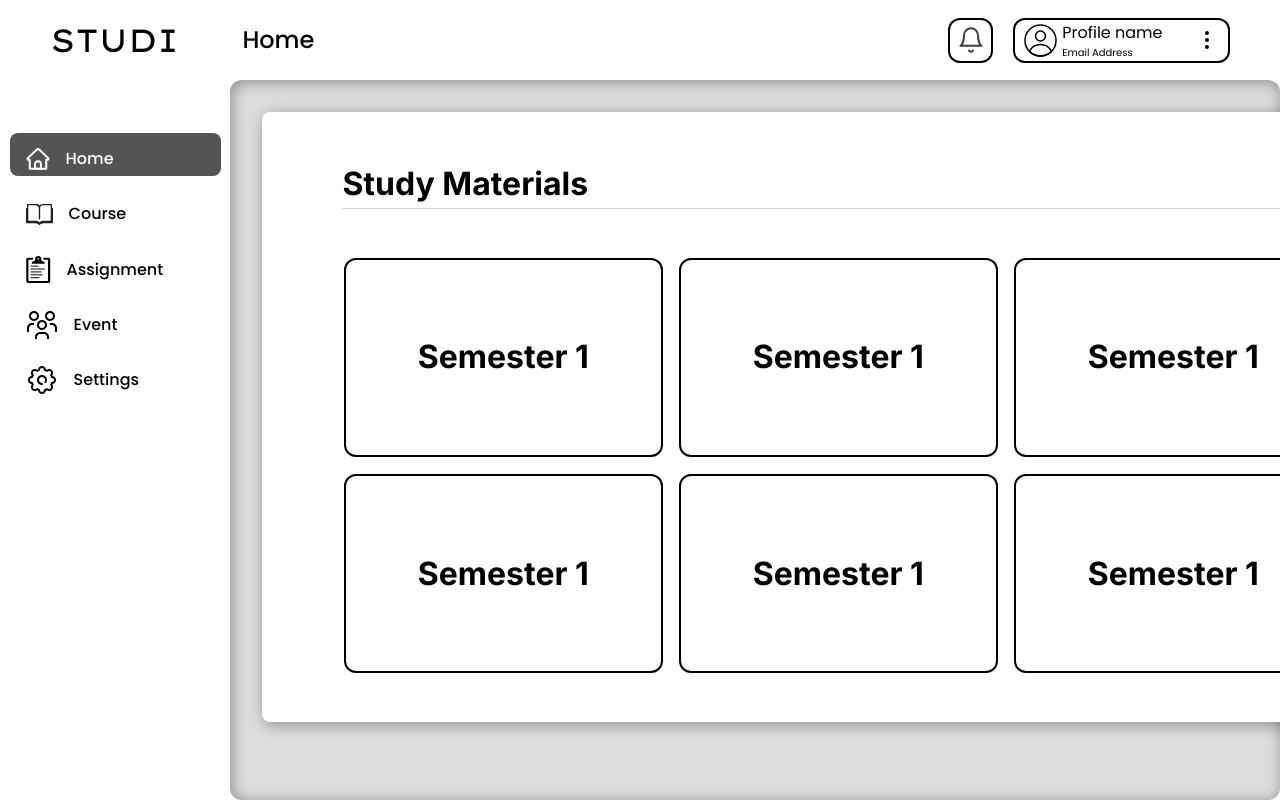
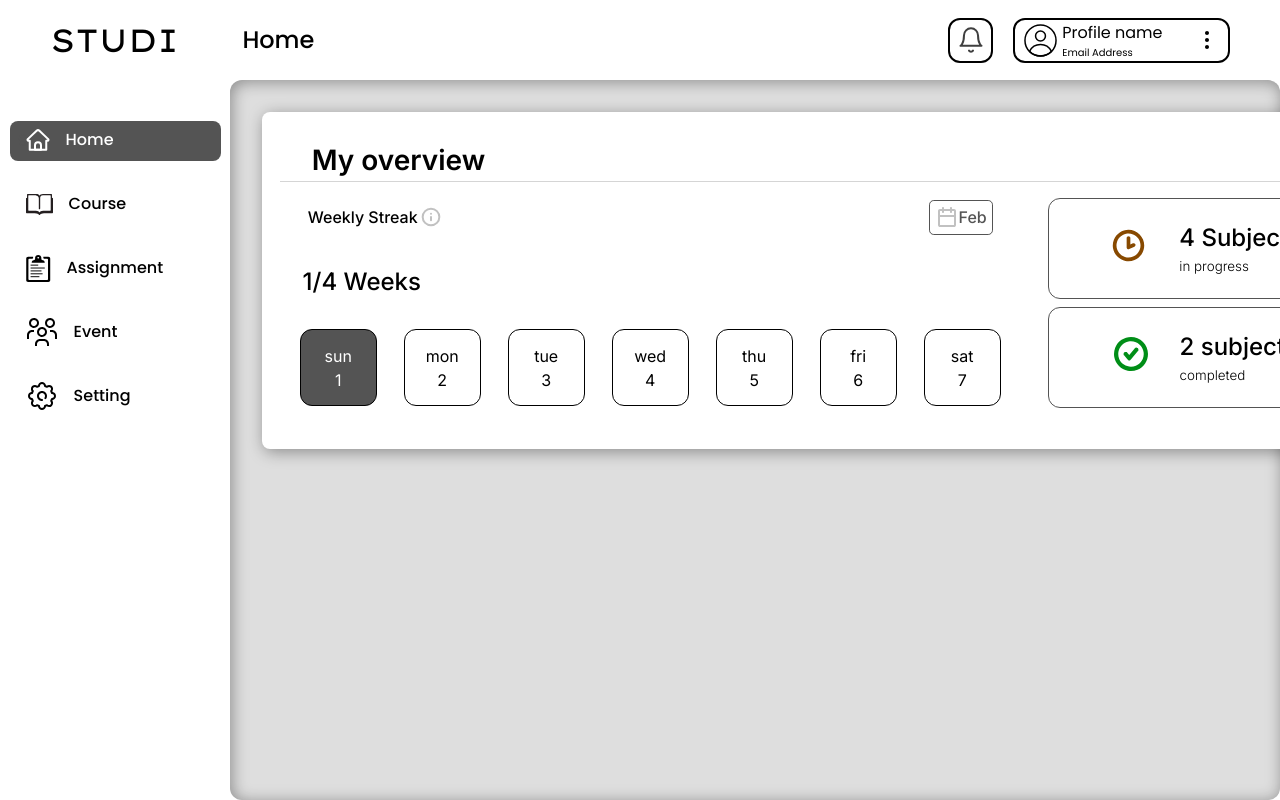
Before and after one commit to Arjun364/Studi, a React (Vite) app in the folder web/: page /userpage in a window 1280 px wide. Built offline with nearby package versions, Linux system fonts and the light colour scheme.

Commit message:
basic userpage navigation
Created basic User page Navigation [Routes ] are implemented.Created basic components for Home and course section

```diff
--- a/web/src/App.jsx
+++ b/web/src/App.jsx
@@ -7,7 +7,7 @@ import Home from './Pages/Home.jsx';
 import Login from './Pages/Login.jsx';
 import Registration from './Pages/Registration.jsx';
 import UserPage from './Pages/UserPage.jsx';
-import Viewport from '../src/component/UserHome/UserViewport/Viewport.jsx'
+// import Viewport from '../src/component/UserHome/UserViewport/Viewport.jsx'
 
 
 function App() {
@@ -23,8 +23,11 @@ function App() {
           </Route>
           <Route path='login' element={<Login />} />
           <Route path='userpage' element={<UserPage />}>
-            <Route index path=':viewport' element={<Viewport/>}>
-            </Route>
+            <Route index path='home' element={<UserPage />}/>
+            <Route path='course' element={<UserPage />}/>
+            <Route path='assignment' element={<UserPage />}/>
+            <Route path='event' element={<UserPage />}/>
+            <Route path='settings' element={<UserPage />}/>
           </Route>
         </Routes>
       </BrowserRouter>
--- a/web/src/Pages/UserPage.jsx
+++ b/web/src/Pages/UserPage.jsx
@@ -15,7 +15,7 @@ const UserPage = () => {
     <UserNav active={active} />
     <div className="hero-section1">
     <UserSidebar active={active} onMenuChange={handleMenuChange}/>
-    <Viewport/>
+    <Viewport menuActive={active} />
     </div>
     </>
   )
--- a/web/src/component/UserHome/UserNav.jsx
+++ b/web/src/component/UserHome/UserNav.jsx
@@ -1,4 +1,4 @@
-import React from 'react'
+import React, { useState } from 'react'
 import './userStyle.css'
 import bell_icon from '../../assets/bell-icon.svg'
 import profile_icon from '../../assets/profile-icon.svg'
--- a/web/src/component/UserHome/UserSidebar.jsx
+++ b/web/src/component/UserHome/UserSidebar.jsx
@@ -1,4 +1,5 @@
 import React, { useState } from 'react'
+import {Link} from 'react-router-dom'
 import Home_icon from '../../assets/Home-icon.svg'
 import Syllabus_icon from '../../assets/syllabus.svg'
 import Assignment_icon from '../../assets/assignment-icon.svg'
@@ -13,22 +14,22 @@ const UserSidebar = ({active, onMenuChange}) => {
 
     switch(menu){
       case "Home":
-        setPos('3.3rem');
+        setPos('3.8rem');
         break;
       case "Course":
-        setPos('6.5rem');
+        setPos('7.8rem');
         break;
       case "Assignment":
-        setPos('9.8rem');
+        setPos('11.8rem');
         break;
       case "Event":
-        setPos('12.9rem');
+        setPos('15.7rem');
         break;
       case "Settings":
-        setPos('16.2rem');
+        setPos('19.8rem');
         break;
       default :
-        setPos('3.3rem');
+        setPos('5.3rem');
         break;
 
     }
@@ -38,31 +39,32 @@ const UserSidebar = ({active, onMenuChange}) => {
     <div className="siderbar-container">
       <div className="menu-list1">
 
-      <span className='activebar' style={{top:pos}}></span>
-      <div id='Home' className={active === "Home" ?'lio activeMenu':'lio '}
+      <span className='activebar' style={{top:pos}}>9</span>
+
+      <Link to='/userpage/home'><div id='Home' className={active === "Home" ?'lio activeMenu':'lio '}
       onClick={()=>{ActiveHandler("Home")}}>
       <img className={active === "Home"? 'img-active':''}  src={Home_icon} alt="" />
-      Home</div>
+      Home</div></Link>
 
-      <div id='Course' className={active === "Course" ?'lio activeMenu':'lio '}
+      <Link to='/userpage/course'><div id='Course' className={active === "Course" ?'lio activeMenu':'lio '}
       onClick={()=>{ActiveHandler("Course")}}>
       <img className={active === "Course"? 'img-active':''} src={Syllabus_icon} alt="" />
-      Course</div>
+      Course</div></Link>
 
-      <div id='Assignment' className={active === "Assignment" ?'lio activeMenu':'lio '}
+      <Link to='/userpage/assignment'><div id='Assignment' className={active === "Assignment" ?'lio activeMenu':'lio '}
       onClick={()=>{ActiveHandler("Assignment")}}>
       <img className={active === "Assignment"? 'img-active':''} src={Assignment_icon} alt="" />
-      Assignment</div>
+      Assignment</div></Link>
 
-      <div id='Event' className={active === "Event" ?'lio activeMenu':'lio '}
+      <Link to='/userpage/event'><div id='Event' className={active === "Event" ?'lio activeMenu':'lio '}
       onClick={()=>{ActiveHandler("Event")}}>
       <img className={active === "Event"? 'img-active':''} src={Event_icon} alt="" />
-      Event</div>
+      Event</div></Link>
 
-      <div id='Setting' className={active === "Settings" ?'lio activeMenu':'lio '}
+      <Link to='/userpage/settings'><div id='Setting' className={active === "Settings" ?'lio activeMenu':'lio '}
       onClick={()=>{ActiveHandler("Settings")}}>
       <img className={active === "Settings"? 'img-active':''} src={Setting_icon} alt="" />
-      Settings</div>
+      Setting</div></Link>
       </div>
     </div>
     </>
--- a/web/src/component/UserHome/UserViewport/Course/Semester.jsx
+++ b/web/src/component/UserHome/UserViewport/Course/Semester.jsx
@@ -1,18 +1,17 @@
-import React from 'react'
+import React, { useState } from 'react'
 
-const Semester = () => {
+
+const Semester = ({sem}) => {
+  const [selected,setSelected]=useState(false);
   return (
     <>
-    <div className="semester-container">
-        <div className="cover-section">
-            <h1 className="title">Semester 1</h1>
-        <div className="subject-list">
-
+        <div className="semester-container">
+          <div className="cover-section">
+            <h1 className="title">Semester {sem}</h1>
+          </div>
         </div>
-        </div>
-    </div>
     </>
-  )
+  );
 }
 
 export default Semester
--- a/web/src/component/UserHome/UserViewport/Course/Studymaterial.jsx
+++ b/web/src/component/UserHome/UserViewport/Course/Studymaterial.jsx
@@ -1,22 +1,33 @@
-import React from 'react'
+import React, { useState } from 'react'
 import Semester from './Semester'
+import SubjectList from './SubjectList';
 
 const Studymaterial = () => {
+  const [state,setstate]=useState(true)
+  const [select,setSelect]=useState()
+  const semar=[1,2,3,4,5,6]
+  const handleClick=(sems)=>{
+   setstate(!state)
+   setSelect(sems)
+   setTitle()
+  }
   return (
     <>
     <div className="studymaterial-container">
         <div className="top-section">
-            <h1 className="title">Study Materials</h1>
+            <h1 className="title">Study materials</h1>
             <hr className="line" />
         </div>
         <div className="bottom-section">
-            <Semester/>
-            <Semester/>
-            <Semester/>
-            <Semester/>
-            <Semester/>
-            <Semester/>
-
+            {state?
+              semar.map((sems)=>{
+                return(
+                  <div key={sems} onClick={()=>handleClick(sems)}>
+                    <Semester sem={sems} />
+                  </div>
+                )
+              })
+           :<SubjectList sem={select} /> }
         </div>
     </div>
     </>
--- /dev/null
+++ b/web/src/component/UserHome/UserViewport/Course/SubjectList.jsx
@@ -0,0 +1,31 @@
+import React, { useState } from 'react'
+
+const SubjectList = ({sem}) => {
+    const sublistAr=["subject 1","subject 2","subject 3","subject 4","subject 5","subject 6",]
+
+  return (
+    <>
+    <div className="subjectlist-container">
+        <div className="left-section">
+            <h1 className="title">Semester {sem}</h1>
+        </div>
+        <div className="right-section">
+            <div className="top">
+                <h1 className="title">Subjects</h1>
+            </div>
+            <div className="bottom">
+                <ul>
+                    {sublistAr.map((sub)=>{
+                        return(
+                            <li className='sub-list'>{sub}</li>
+                        )
+                    })}
+                </ul>
+            </div>
+        </div>
+    </div>
+    </>
+  )
+}
+
+export default SubjectList
--- a/web/src/component/UserHome/UserViewport/Viewport.jsx
+++ b/web/src/component/UserHome/UserViewport/Viewport.jsx
@@ -1,14 +1,20 @@
-import React from 'react'
+import React, { useState } from 'react'
 import '../userStyle.css'
 import MyOverview from './Home/MyOverview'
 import Studymaterial from './Course/Studymaterial'
 
-const viewport = () => {
+const viewport = ({menuActive}) => {
+    const menu= menuActive
+    const [subActive,setSubActive]=useState()
+
   return (
     <>
     <div className="viewport-container">
-        {/* <MyOverview/> */}
-        <Studymaterial/>
+        {menu==="Home"?<MyOverview />:<></>}
+        {menu==="Course"?<Studymaterial />:<></>}
+        {menu==="Assignment"?<Studymaterial />:<></>}
+        {menu==="Event"?<Studymaterial />:<></>}
+        {menu==="Settings"?<Studymaterial />:<></>}
     </div>
     </>
   )
--- a/web/src/component/UserHome/userStyle.css
+++ b/web/src/component/UserHome/userStyle.css
@@ -120,7 +120,7 @@
 }
 .siderbar-container .menu-list1 .lio{
     width: 16.5vw;
-    height: 5rem;
+    height: 3rem;
     padding: 0 1rem;
     /* border: .1rem solid black; */
     display: flex;
@@ -142,11 +142,13 @@
 
 .siderbar-container .menu-list1 .activebar{
     width: 16.5vw;
-    height: 5.5rem;
+    height: 3.5rem;
+    padding: .5rem ;
+    color: rgb(84, 84, 84);
     background-color: rgb(84, 84, 84);
     border-radius: .5rem;
     position: relative;
-    top: 3.3rem;
+    top: 3.8rem;
     z-index: -1;
     /* color: white; */
     transition: all 500ms ease-in-out;
@@ -382,6 +384,10 @@
 
 
 }
+.studymaterial-container .top-section .title{
+    font-family: var(--poppins);
+    font-weight: 600;
+}
 
 .studymaterial-container .bottom-section{
     height: 58.125rem;
@@ -403,13 +409,77 @@
 }
 .semester-container .cover-section{
     width: 19.938rem;
-    height: 12.438rem;
     border: 2px solid black;
     border-radius: .75rem;
     display: flex;
     align-items: center;
     justify-content: center;
+    height: 12.438rem;
+    cursor: pointer;
 }
-.semester-container .subject-list{
-    display: none;
+.semester-container .cover-section .title{
+    font-family: var(--poppins);
+    font-weight: 500;
 }
+
+/* Subject-list-component---------------------------------------------- */
+
+.subjectlist-container{
+    width:61.998rem ;
+    height: 25.688rem;
+    /* background-color: red; */
+    border-radius: .75rem;
+    display: flex;
+    z-index: 10;
+    border: 2px solid black;
+    font-family: var(--poppins);
+}
+
+.subjectlist-container .left-section{
+    width: 29.125rem;
+    height: 25.488rem;
+    background-color: #D9D9D9;
+    border-top-left-radius: .75rem;
+    border-bottom-left-radius: .75rem;
+    display: flex;
+    align-items: center;
+    justify-content: center;
+
+
+}
+
+.subjectlist-container .left-section .title{
+    font-weight: 300;
+}
+
+.subjectlist-container .right-section {
+    width: 100%;
+    display: flex;
+    /* align-items: center; */
+    flex-direction: column;
+    /* justify-content: center; */
+    padding-left: 3rem;
+    padding-top: 2rem;
+
+}
+.subjectlist-container .right-section .bottom{
+    padding-top: .5rem;
+    padding-left: 3rem;
+    margin-bottom: .3rem;
+
+}
+.subjectlist-container .right-section .bottom li{
+    cursor: pointer;
+    margin-bottom: .3rem;
+
+}
+
+.subjectlist-container .right-section .title{
+    font-weight: 500;
+}
+.subjectlist-container .right-section .sub-list{
+    list-style: circle;
+}
+
+
+/* subject---------------------------------------- */
```
Also changed, not shown: web/src/component/UserHome/UserViewport/Course/Subject.jsx (added, +9 -0 lines).
